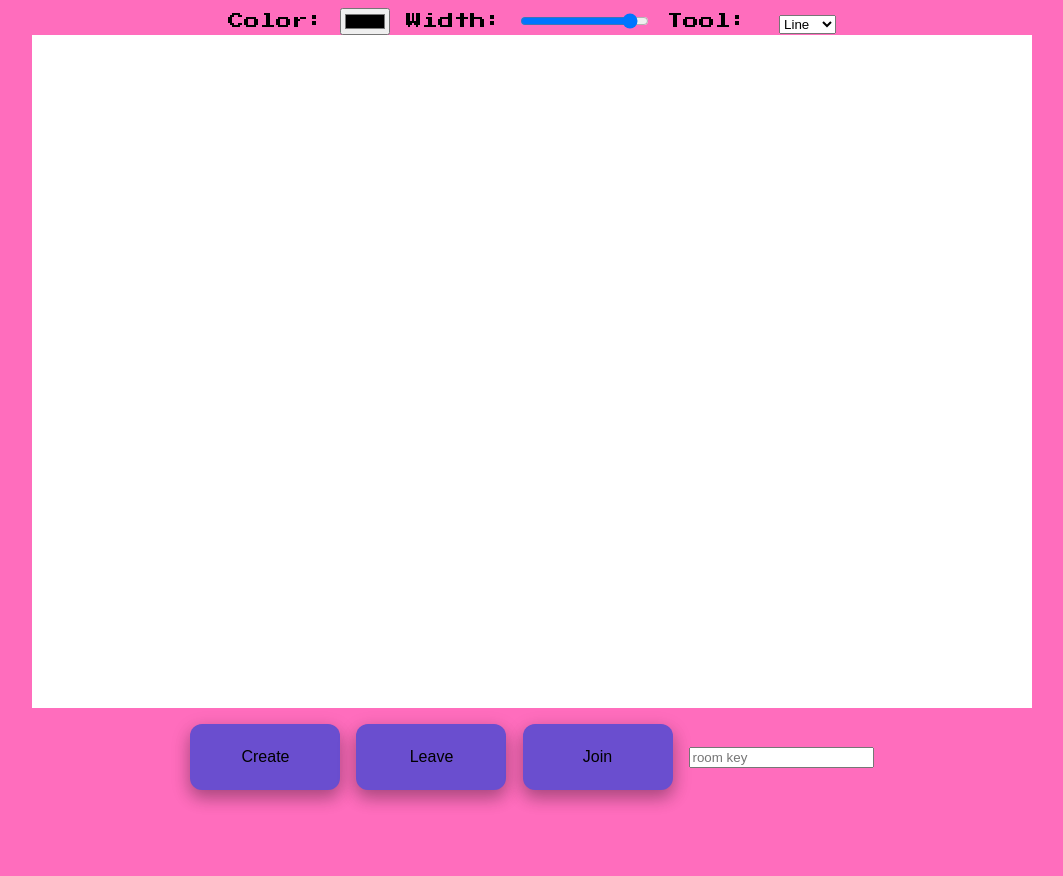
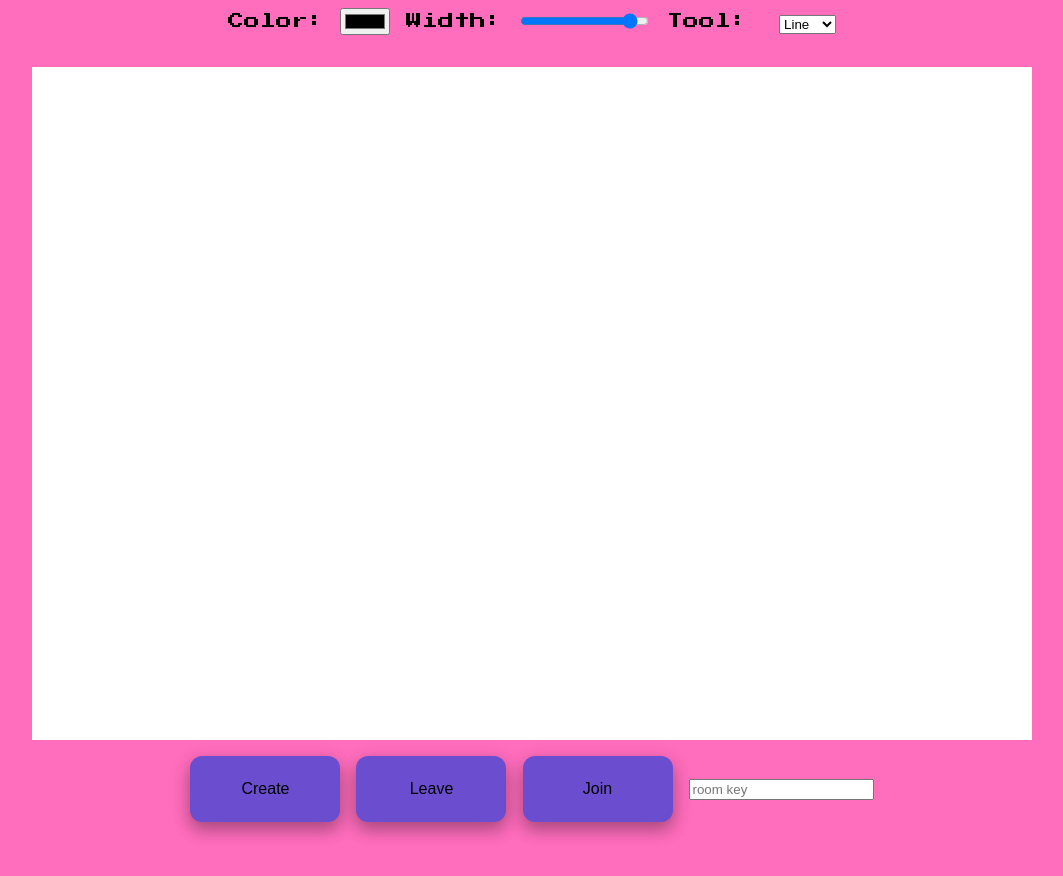
Before and after one commit to Yasmin-A95/Artsy.io, a website: page static/index.html in a window 1280 px wide. Both pictures are taken after a click on the button "HERE". Shown: the whole page, without its empty margins (108-1171 px from the left). Drawn offline with Linux system fonts and the light colour scheme.

Commit message:
padding to tools

```diff
--- a/static/css/style.css
+++ b/static/css/style.css
@@ -14,6 +14,10 @@ canvas {
     padding-top: 3em;
     background-color: white;
     width: 1000px;
+}
+
+.tools {
+    padding-bottom: 2em;
 }
 
 img {
--- a/static/index.html
+++ b/static/index.html
@@ -20,6 +20,7 @@
 <div id="canvas-page" class="hidden">
 
 	<!-- //////// -->
+  <div class="tools">
     Color: <input id="color" value="pink" type="color">
     Width: <input id="width" type="range" min="0" max=“100” value="90" step="10">
 
@@ -29,6 +30,7 @@
         <option value="erase">Erase</option>
         <option value="spray">Spray</option>
       </select>
+  </div>
 
   <canvas></canvas>
 
```
Lines whose indentation alone changed are shown as unchanged.
